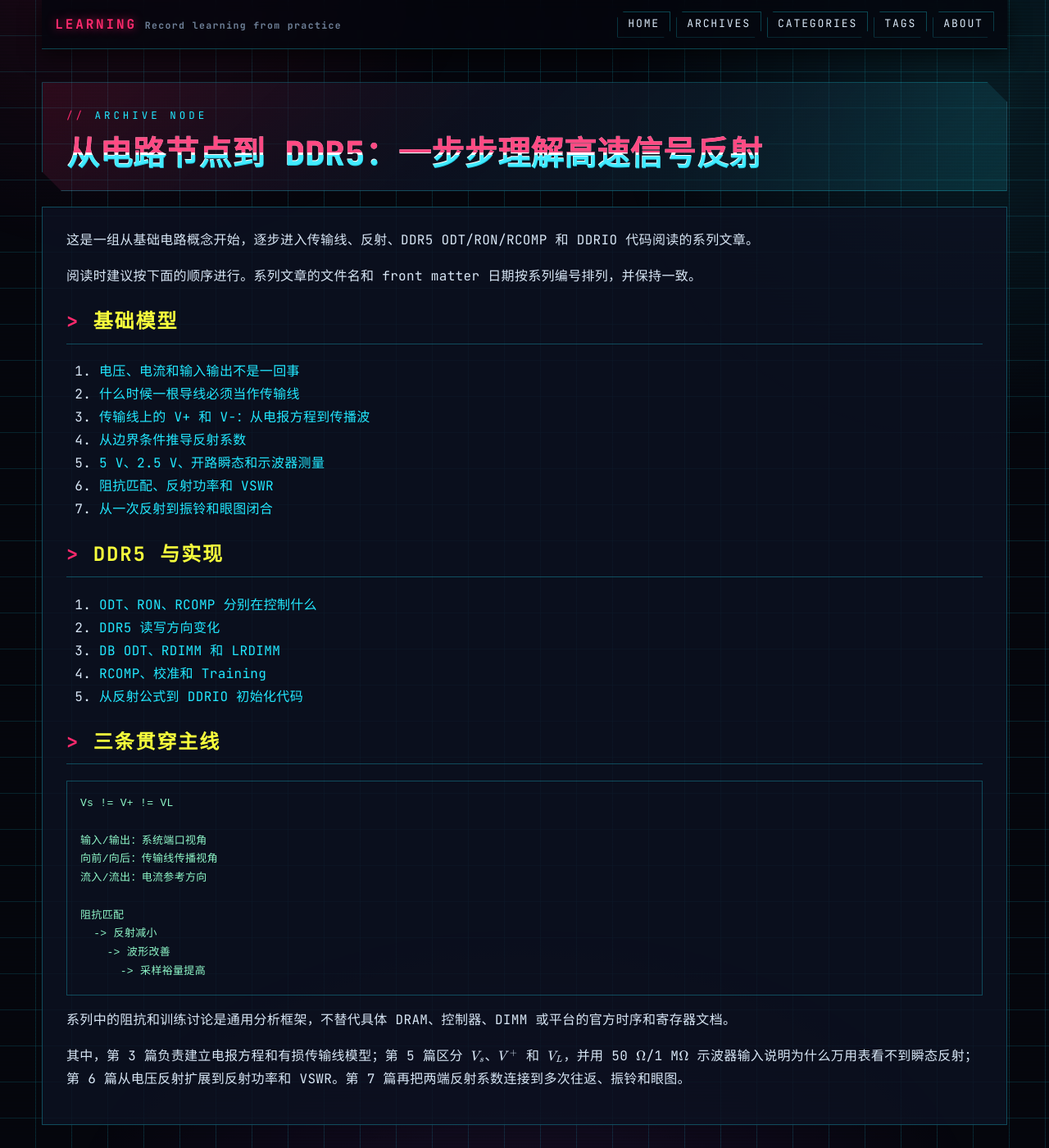
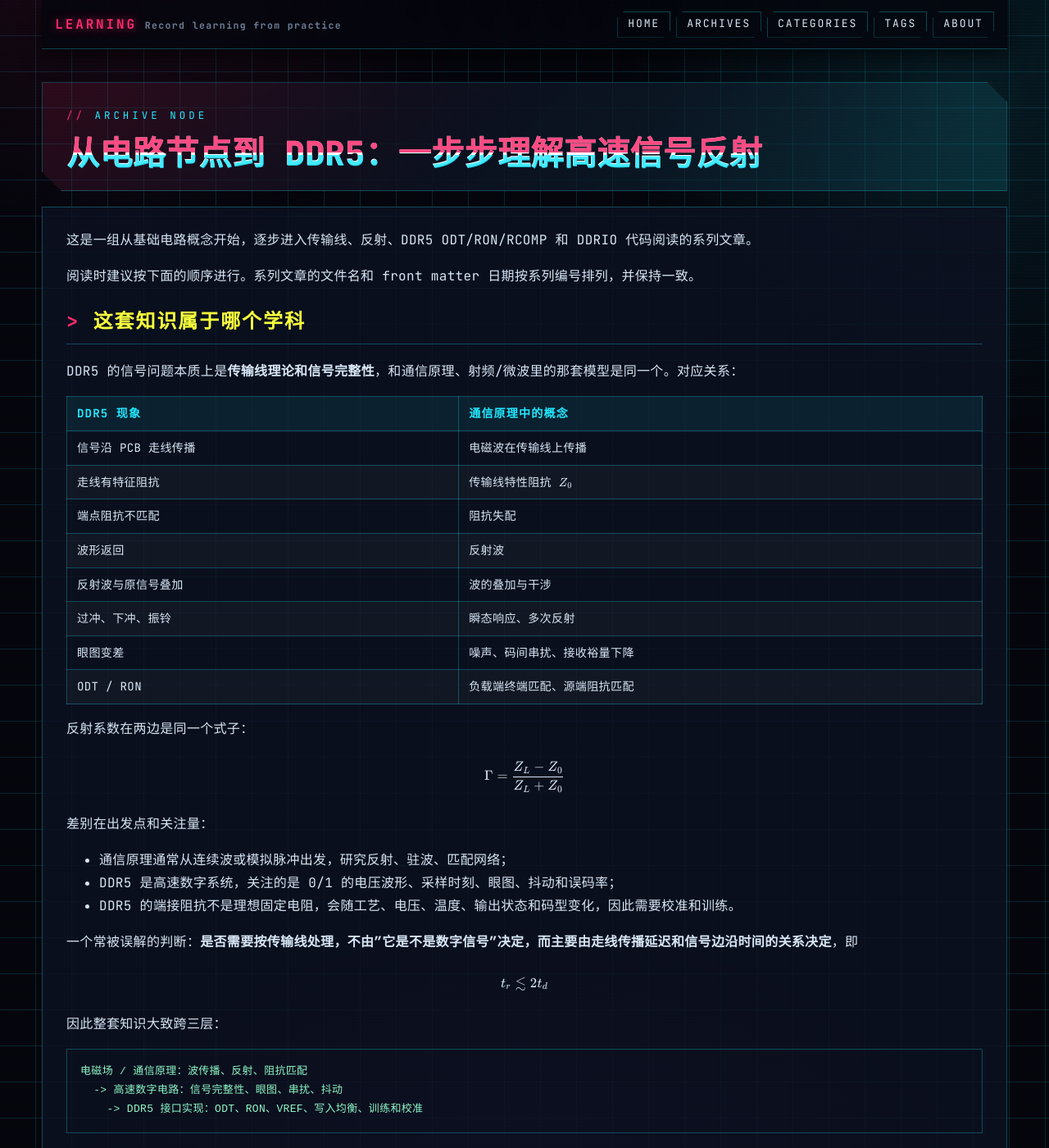
Before and after one commit to guominjia/learn, a Jekyll site: the page built from cpu/memory/transmission-line-ddr5-series.md, in a window 1280 px wide and 1400 px high. Shown: the whole window at 82% size. Built offline with Jekyll 4.4.1, drawn with Linux system fonts in a browser that asks for light colours; some of the changed text lies outside the part shown.

Commit message:
feat(post): Expand on transmission line theory and signal integrity in DDR5 articles

````diff
--- a/cpu/memory/transmission-line-ddr5-series.md
+++ b/cpu/memory/transmission-line-ddr5-series.md
@@ -7,6 +7,49 @@ permalink: /cpu/memory/transmission-line-ddr5-series/
 这是一组从基础电路概念开始，逐步进入传输线、反射、DDR5 ODT/RON/RCOMP 和 DDRIO 代码阅读的系列文章。
 
 阅读时建议按下面的顺序进行。系列文章的文件名和 front matter 日期按系列编号排列，并保持一致。
+
+## 这套知识属于哪个学科
+
+DDR5 的信号问题本质上是**传输线理论和信号完整性**，和通信原理、射频/微波里的那套模型是同一个。对应关系：
+
+| DDR5 现象 | 通信原理中的概念 |
+|---|---|
+| 信号沿 PCB 走线传播 | 电磁波在传输线上传播 |
+| 走线有特征阻抗 | 传输线特性阻抗 $Z_0$ |
+| 端点阻抗不匹配 | 阻抗失配 |
+| 波形返回 | 反射波 |
+| 反射波与原信号叠加 | 波的叠加与干涉 |
+| 过冲、下冲、振铃 | 瞬态响应、多次反射 |
+| 眼图变差 | 噪声、码间串扰、接收裕量下降 |
+| ODT / RON | 负载端终端匹配、源端阻抗匹配 |
+
+反射系数在两边是同一个式子：
+
+$$
+\Gamma=\frac{Z_L-Z_0}{Z_L+Z_0}
+$$
+
+差别在出发点和关注量：
+
+- 通信原理通常从连续波或模拟脉冲出发，研究反射、驻波、匹配网络；
+- DDR5 是高速数字系统，关注的是 0/1 的电压波形、采样时刻、眼图、抖动和误码率；
+- DDR5 的端接阻抗不是理想固定电阻，会随工艺、电压、温度、输出状态和码型变化，因此需要校准和训练。
+
+一个常被误解的判断：**是否需要按传输线处理，不由"它是不是数字信号"决定，而主要由走线传播延迟和信号边沿时间的关系决定**，即
+
+$$
+t_r\lesssim 2t_d
+$$
+
+因此整套知识大致跨三层：
+
+```text
+电磁场 / 通信原理：波传播、反射、阻抗匹配
+  -> 高速数字电路：信号完整性、眼图、串扰、抖动
+    -> DDR5 接口实现：ODT、RON、VREF、写入均衡、训练和校准
+```
+
+学习路径建议也按这个顺序：先掌握传输线反射和阻抗匹配，再看 DDR5 的 ODT/RON 会顺很多。本系列的编排正对应这三层。
 
 ## 基础模型
 
````
